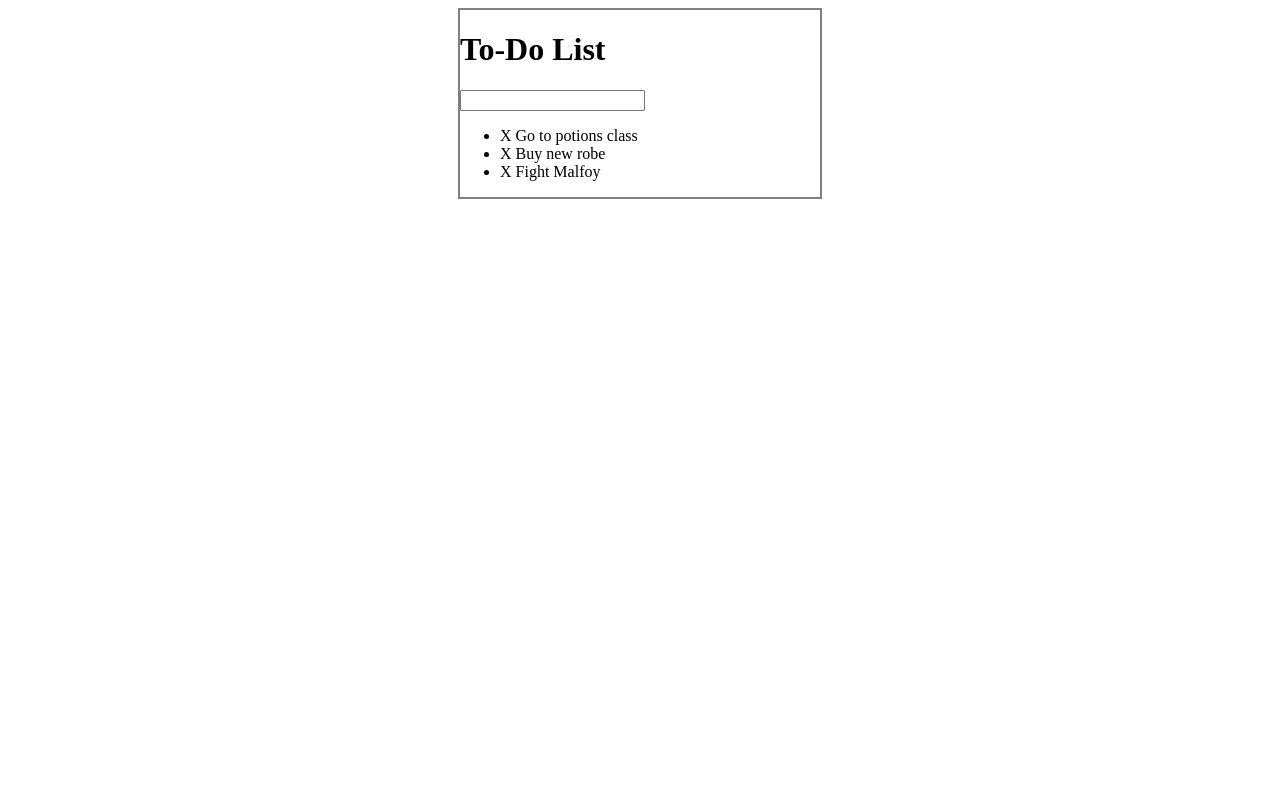
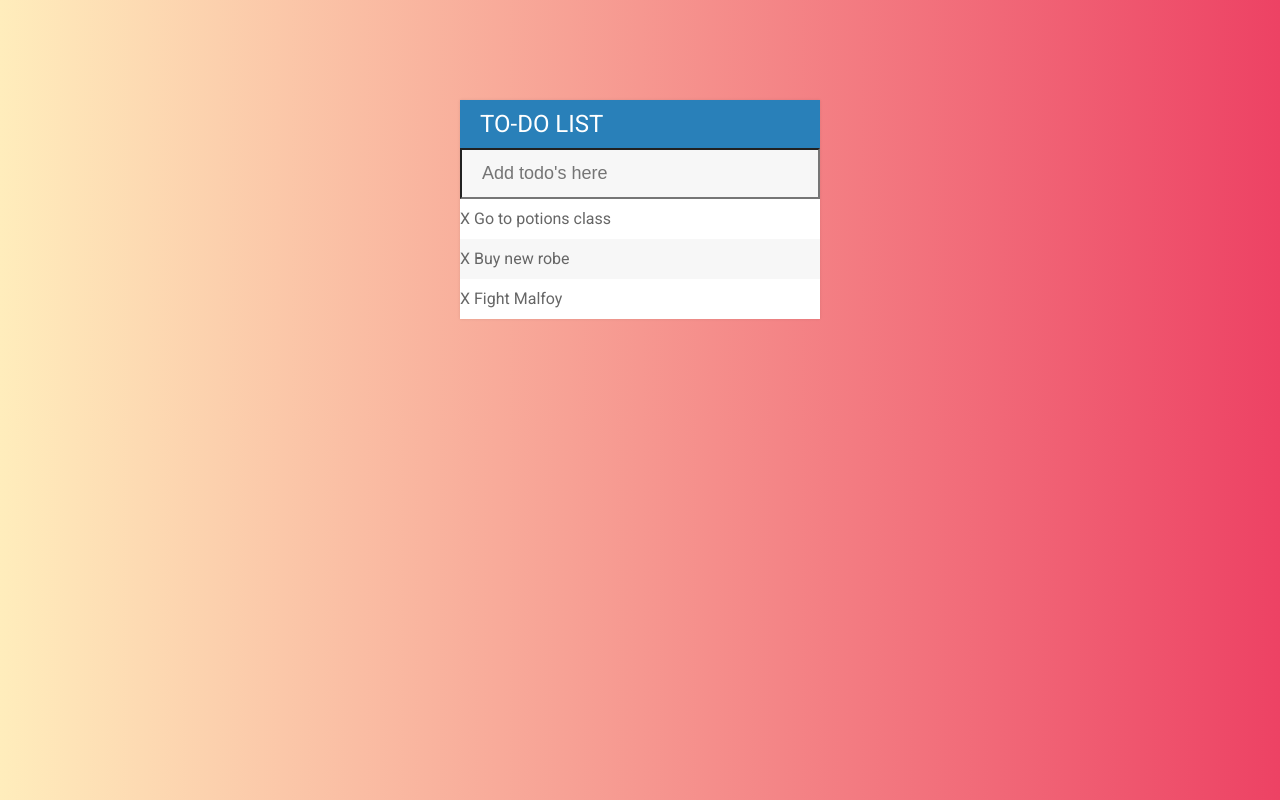
Before and after one commit to Arsainos/WebDeveloperBootcampStudy, a plain HTML site: page TodoList/index.html in a window 1280 px wide. Drawn offline with Linux system fonts and the light colour scheme.

Commit message:
Add the css

```diff
--- a/TodoList/assets/css/todos.css
+++ b/TodoList/assets/css/todos.css
@@ -1,10 +1,63 @@
+h1 {
+    background: #2980b9;
+    color: white;
+    margin: 0;
+    padding: 10px 20px;
+    text-transform: uppercase;
+    font-size: 24px;
+    font-weight: normal;
+}
+
+ul{
+    list-style: none;
+    margin: 0;
+    padding: 0;
+}
+
+body{
+    font-family: Roboto;
+}
+
+body{
+    background: #ED4264;  /* fallback for old browsers */
+    background: -webkit-linear-gradient(to right, #FFEDBC, #ED4264);  /* Chrome 10-25, Safari 5.1-6 */
+    background: linear-gradient(to right, #FFEDBC, #ED4264); /* W3C, IE 10+/ Edge, Firefox 16+, Chrome 26+, Opera 12+, Safari 7+ */
+}
+
 #container{
-    border: 2px solid grey;
     width: 360px;
-    margin: 0 auto;
+    margin: 100px auto;
+    background: #f7f7f7;
+    box-shadow: 0 0 3px rgba(0,0,0,0.1);
 }
 
 .completed{
     color: gray;
     text-decoration: line-through;
 }
+
+li{
+    background: #fff;
+    height: 40px;
+    line-height: 40px;
+    color: #666;
+}
+
+li:nth-child(2){
+    background: #f7f7f7;
+}
+
+input {
+    color: #2980b9;
+    font-size: 18px;
+    background-color: #f7f7f7;
+    width: 100%;
+    padding: 13px 13px 13px 20px;
+    box-sizing: border-box;
+}
+
+input:focus{
+    background: #fff;
+    border: 3px solid #2980b9;
+    outline: none;
+}
--- a/TodoList/assets/js/todos.js
+++ b/TodoList/assets/js/todos.js
@@ -1,10 +1,18 @@
-$("li").click(function(){
+$("ul").on("click", "li", function(){
     $(this).toggleClass("completed");
 });
 
-$("span").click(function(event){
+$("ul").on("click", "span", function(event){
     $(this).parent().fadeOut(500,function(){
         $(this).remove();
     });
     event.stopPropagation();
 });
+
+$("input[type='text']").keypress(function(event){
+    if(event.which === 13){
+        var todoText = $(this).val();
+        $(this).val("");
+        $("ul").append("<li><span>X</span> "+ todoText +"</li>");
+    }
+});
--- a/TodoList/index.html
+++ b/TodoList/index.html
@@ -6,12 +6,13 @@
     <title>Todo List</title>
     <meta name="viewport" content="width=device-width, initial-scale=1">
     <link rel="stylesheet" type="text/css" href="assets/css/todos.css">
+    <link href="https://fonts.googleapis.com/css?family=Roboto:400,700,500" rel="stylesheet" type="text/css">
     <script type="text/javascript" src="assets/js/lib/jquery-3.3.1.min.js"></script>
 </head>
 <body>
     <div id="container">
         <h1>To-Do List</h1>
-        <input type="text">
+        <input type="text" placeholder="Add todo's here">
 
         <ul>
             <li><span>X</span> Go to potions class</li>
```
